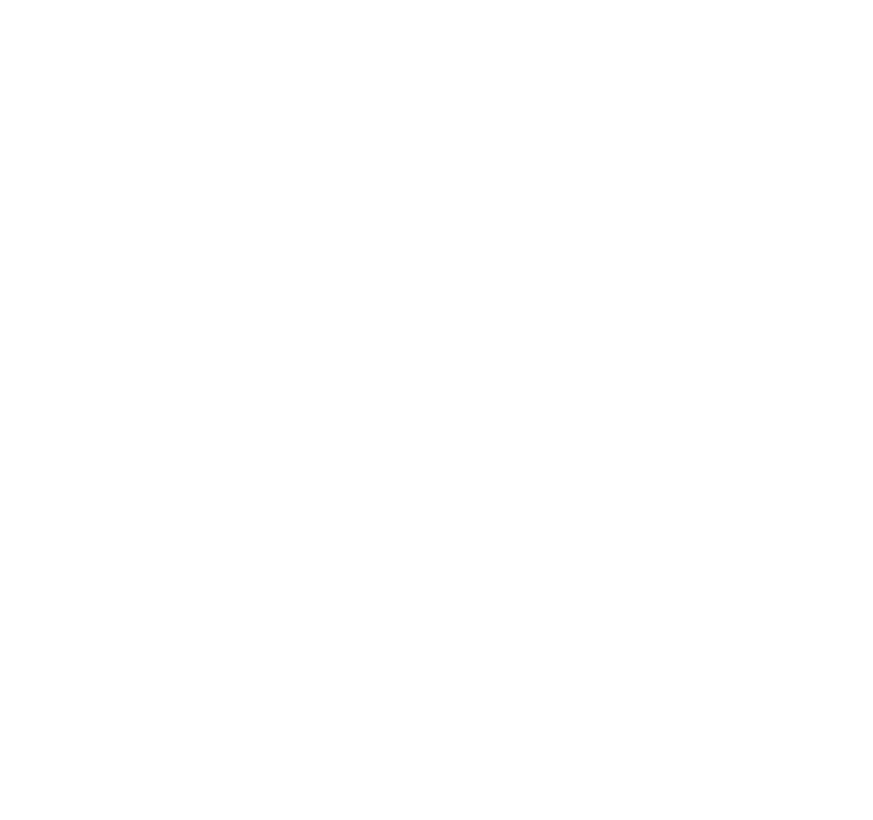
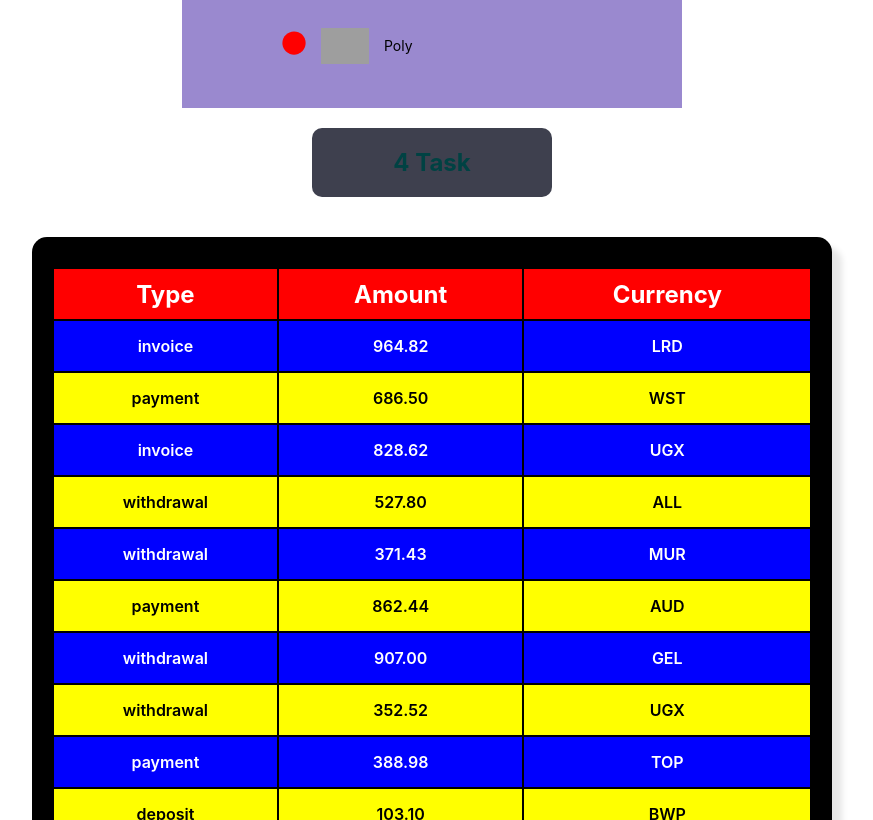
Before and after one commit to Tkachuk-Yaroslav/goit-react-hw-01-components, a React (Create React App) app: page / in a window 1280 px wide. Shown: the part 1980-2800 px from the top of the page, without its empty margins (208-1081 px from the left). Before the commit the page ends 1539 px from the top, so only its background shows below. Built offline with nearby package versions, Linux system fonts and the light colour scheme; grey boxes are pictures that could not be loaded.

Commit message:
4th task

```diff
--- a/src/components/App.jsx
+++ b/src/components/App.jsx
@@ -1,25 +1,39 @@
 import Profile from "./Profile/Profile";
 import user from '../data-json/user';
 import data from '../data-json/data';
+import transactions from '../data-json/transactions';
 import friends from '../data-json/friends';
 import Statistics from "./Statistics/Statistics";
 import FriendList from "./FriendList/FriendList";
+import TransactionHistory from "./TransactionHistory/TransactionHistory";
+import { getRandomColor } from "utils/generate-color";
 
-
+const styleForH2 = {
+        marginLeft: 'auto',
+        marginRight: 'auto',
+        textAlign: 'center',
+        color: '#004243',
+        fontSize: '24px',
+        fontWeight: 'bold',
+        backgroundColor: getRandomColor(),
+        padding: '20px',
+        width: '200px',
+      borderRadius: '10px'}
 
 export const App = () => {
   return (
-    <div
-      // style={{
-      //   height: '100vh',
-      //   display: 'flex',
-      //   justifyContent: 'center',
-      //   alignItems: 'center',
-      //   fontSize: 40,
-      //   color: '#010101'
-      // }}
-    >
-      {/* React homework template. */}
+    <div>
+      <h1 style={{
+        marginRight: 'auto',
+        marginLeft: 'auto',
+        textAlign: 'center',
+        padding: '20px',
+        background: 'linear-gradient(to bottom, blue 50%, yellow 50%)',
+        height: '200px',
+        color: '#fff'}}>
+        goit-react-hw-01-components
+      </h1>
+      <h2 style={styleForH2}>1 Task</h2>
      <Profile
         username={user.username}
         tag={user.tag}
@@ -27,9 +41,16 @@
         avatar={user.avatar}
         stats={user.stats}
       />
+      <h2 style={styleForH2}>2 Task</h2>
+
       <Statistics title="Upload stats" stats={data} />
       <Statistics stats={data} />
+      <h2 style={styleForH2}>3 Task</h2>
+
       <FriendList friends={friends} />
+      <h2 style={styleForH2}>4 Task</h2>
+
+      <TransactionHistory items={transactions}/>
     </div>
   );
 };
--- a/src/components/TransactionHistory/TransactionHistory.js
+++ b/src/components/TransactionHistory/TransactionHistory.js
@@ -1 +1,27 @@
 import css from './TransactionHistory.module.css';
+
+export default function TransactionHistory({ items }) {
+  return (
+    <table className={css['transaction-history']}>
+      <thead>
+        <tr className={css['thead-tr']}>
+          <th>Type</th>
+          <th>Amount</th>
+          <th>Currency</th>
+        </tr>
+      </thead>
+
+      <tbody>
+        {items.map(({ id, type, amount, currency }) => {
+          return (
+            <tr key={id}>
+              <td>{type}</td>
+              <td>{amount}</td>
+              <td>{currency}</td>
+            </tr>
+          );
+        })}
+      </tbody>
+    </table>
+  );
+}
--- a/src/components/TransactionHistory/TransactionHistory.module.css
+++ b/src/components/TransactionHistory/TransactionHistory.module.css
@@ -0,0 +1,45 @@
+th, td {
+    padding: 0;
+}
+
+table {
+    background: #000;
+    box-shadow: 10px 10px 6px rgba(0, 0, 0, 0.1);
+}
+
+tr {
+    height: 50px;
+}
+
+tr:nth-child(2n) {
+    background-color: yellow;
+}
+
+tr:nth-child(2n-1) {
+    background-color: blue;
+    color: #fff;
+}
+
+thead {
+    background-color: blue;
+}
+
+.transaction-history {
+    width: 100%;
+        max-width: 800px;
+        text-align: center;
+        /* background-color: aquamarine; */
+        padding: 30px 20px;
+        border-radius: 15px;
+        font-weight: 600;
+        margin-bottom: 20px;
+        margin-top: 40px;
+        margin-left: auto;
+        margin-right: auto;
+}
+
+.thead-tr {
+    font-size: 24px;
+    font-weight: bold;
+    background-color: red !important;
+}
```
